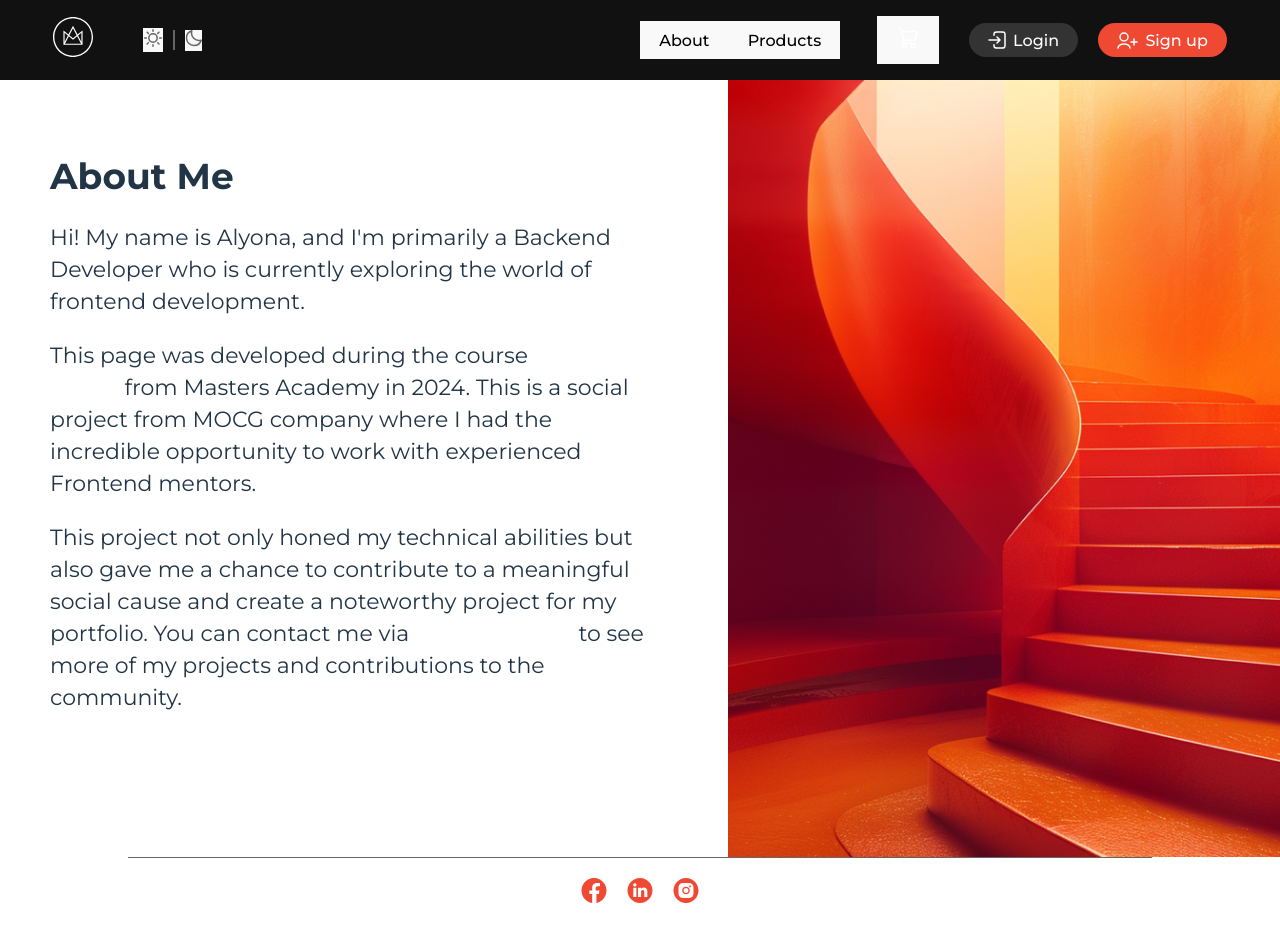
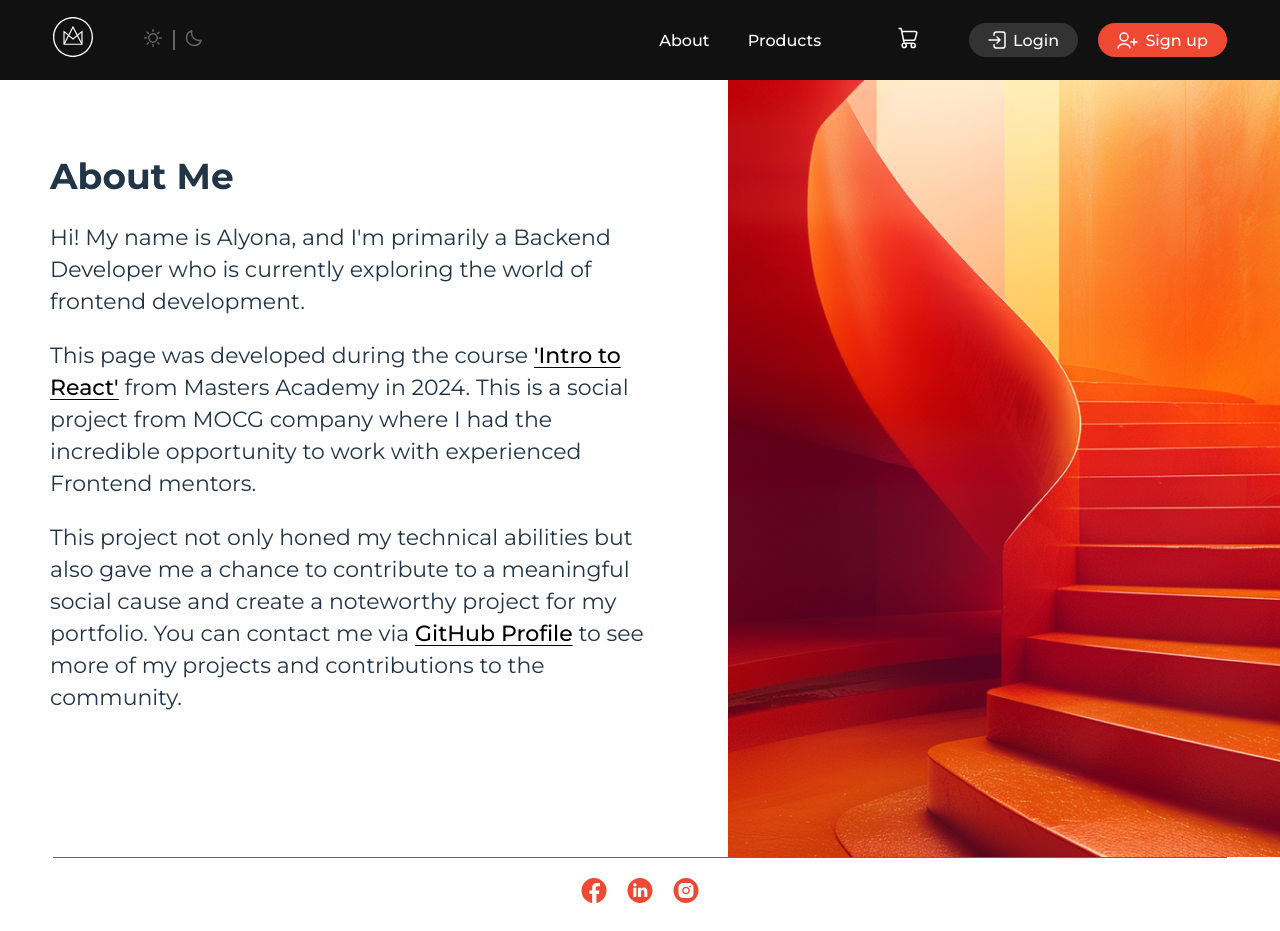
Before and after one commit to MastersAcademy/fe-react-2024, a React (Vite) app: page / in a window 1280 px wide. Shown: the top 931 px of the page. Built offline with nearby package versions, Linux system fonts and the light colour scheme.

Commit message:
Task-02: fix theme styles

```diff
--- a/src/assets/icons/Moon.tsx
+++ b/src/assets/icons/Moon.tsx
@@ -1,13 +1,13 @@
 import React from 'react';
 
 interface PropertyIcon {
-    color: string;
+    theme: string;
 }
-export const MoonIcon: React.FC<PropertyIcon> = ({ color }) => (
+export const MoonIcon: React.FC<PropertyIcon> = ({ theme }) => (
     <svg width="17" height="17" viewBox="0 0 17 17" fill="none" xmlns="http://www.w3.org/2000/svg">
         <path
             d="M6.5 3.00008C6.5 7.14222 9.85786 10.5001 14 10.5001C14.7577 10.5001 15.4892 10.388 16.1787 10.179C15.2453 13.2586 12.3844 15.5 9 15.5C4.85786 15.5 1.5 12.1423 1.5 8.00019C1.5 4.61577 3.74173 1.75494 6.82134 0.821533C6.61236 1.51101 6.5 2.24237 6.5 3.00008Z"
-            stroke={color}
+            stroke={theme === 'dark' ? '#FFF' : '#656565'}
             strokeWidth="1.5"
             strokeLinecap="round"
             strokeLinejoin="round"
--- a/src/assets/icons/Sun.tsx
+++ b/src/assets/icons/Sun.tsx
@@ -1,13 +1,13 @@
 import React from 'react';
 
 interface PropertyIcon {
-    color: string;
+    theme: string;
 }
-export const SunIcon: React.FC<PropertyIcon> = ({ color }) => (
+export const SunIcon: React.FC<PropertyIcon> = ({ theme }) => (
     <svg width="20" height="20" viewBox="0 0 20 20" fill="none" xmlns="http://www.w3.org/2000/svg">
         <path
             d="M10.0001 3.33341V1.66675M10.0001 16.6667V18.3334M5.34526 5.34526L4.16675 4.16675M14.7734 14.7734L15.952 15.952M3.33341 10.0001H1.66675M16.6667 10.0001H18.3334M14.7738 5.34526L15.9524 4.16675M5.34567 14.7734L4.16716 15.952M10.0001 14.1667C7.69889 14.1667 5.83341 12.3013 5.83341 10.0001C5.83341 7.69889 7.69889 5.83341 10.0001 5.83341C12.3013 5.83341 14.1667 7.69889 14.1667 10.0001C14.1667 12.3013 12.3013 14.1667 10.0001 14.1667Z"
-            stroke={color}
+            stroke={theme === 'light' ? '#FFF' : '#656565'}
             strokeWidth="1.5"
             strokeLinecap="round"
             strokeLinejoin="round"
--- a/src/components/about/about.module.css
+++ b/src/components/about/about.module.css
@@ -37,6 +37,13 @@
 
 .imageWrapper {
   display: flex;
+}
+
+@media (prefers-color-scheme: light) {
+
+  .aboutLink {
+    color: var(--black-color);
+  }
 }
 
 @media screen and (min-width: 200px) and (max-width: 747px) {
--- a/src/components/footer/footer.module.css
+++ b/src/components/footer/footer.module.css
@@ -6,9 +6,11 @@
   gap: 20px;
 }
 
-.footerLine {
-  width: 80%;
+.footerLine::after {
+  content: "";
+  width: 100%;
   border-top: 1px solid #656565;
+  display: block;
 }
 
 .socialIcons {
@@ -26,13 +28,30 @@
   color: var(--orange-color);
 }
 
-.footerLink:hover {
-  color: var(--white-color);
-}
-
 @media screen and (min-width: 200px) and (max-width: 748px) {
 
   .footerWrapper {
     height: 166px;
   }
+
+  .footerLine {
+    padding: 0 30px;
+    width: 100%
+  }
 }
+
+@media screen and (min-width: 748px) and (max-width: 1050px) {
+
+  .footerLine {
+    padding: 0 20px;
+    width: 100%
+  }
+}
+
+@media screen and (min-width: 1050px) {
+
+  .footerLine {
+    padding: 0 53px;
+    width: 100%
+  }
+}
--- a/src/components/header/Header.component.tsx
+++ b/src/components/header/Header.component.tsx
@@ -29,23 +29,29 @@ export const Header: React.FC = () => {
                 </div>
                 <div className={styles.themeWrapper}>
                     <button className={styles.themeButton} onClick={() => handleThemeChange('light')}>
-                        <SunIcon color={activeTheme === 'light' ? '#FFF' : '#656565'} />
+                        <SunIcon theme={activeTheme} />
                     </button>
 
                     <div className={styles.pipe}></div>
 
                     <button className={styles.themeButton} onClick={() => handleThemeChange('dark')}>
-                        <MoonIcon color={activeTheme === 'dark' ? '#FFF' : '#656565'} />
+                        <MoonIcon theme={activeTheme} />
                     </button>
                 </div>
             </div>
 
             <div className={styles.rightHeader}>
                 <div className={styles.pages}>
-                    <button className={activePage === 'about' ? styles.activeButton : ''} onClick={() => handlePageChange('about')}>
+                    <button
+                        className={activePage === 'about' ? styles.activeButton : styles.defaultLink}
+                        onClick={() => handlePageChange('about')}
+                    >
                         About
                     </button>
-                    <button className={activePage === 'products' ? styles.activeButton : ''} onClick={() => handlePageChange('products')}>
+                    <button
+                        className={activePage === 'products' ? styles.activeButton : styles.defaultLink}
+                        onClick={() => handlePageChange('products')}
+                    >
                         Products
                     </button>
                 </div>
--- a/src/components/header/header.module.css
+++ b/src/components/header/header.module.css
@@ -52,6 +52,7 @@
   font-weight: 700;
   font-size: 16px;
   line-height: 20px;
+  color: var(--white-color)
 }
 
 .themeWrapper {
@@ -68,6 +69,13 @@
 
 .themeButton {
   padding: 0;
+}
+
+@media (prefers-color-scheme: light) {
+
+  .defaultLink {
+    color: var(--white-color)
+  }
 }
 
 @media screen and (min-width: 200px) and (max-width: 748px) {
--- a/src/index.css
+++ b/src/index.css
@@ -45,7 +45,7 @@ button {
   font-family: Montserrat, system-ui, Avenir, Helvetica, Arial, sans-serif;
   border: none;
   outline: none;
-  background: none;
+  background: transparent;
 }
 
 html {
@@ -80,8 +80,4 @@ html {
   a:hover {
     color: var(--orange-color);
   }
-
-  button {
-    background-color: #F9F9F9;
-  }
 }
```
